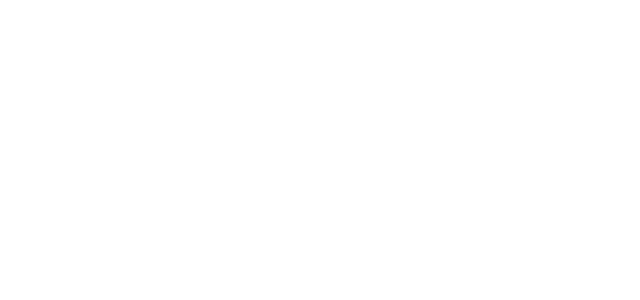
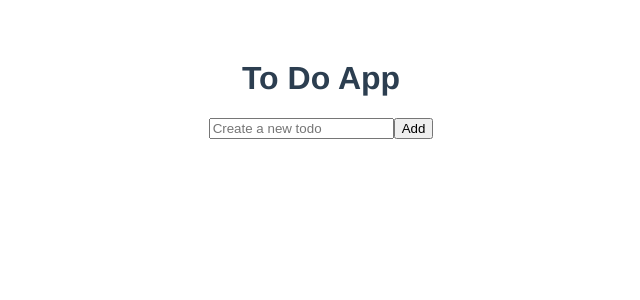
Before and after one commit to sinanabus/SinanA_modanisa, a Vue app in the folder todo_client/: page / in a window 1280 px wide. Shown: the top 300 px of the page, without its empty margins (319-959 px from the left). Built offline with nearby package versions, Linux system fonts and the light colour scheme.

Commit message:
App components rendered correctly - GREEN

```diff
--- a/todo_client/src/App.vue
+++ b/todo_client/src/App.vue
@@ -1,4 +1,7 @@
 <template>
+  <Header title="To Do App"></Header>
+  <AddToDoItem @addtodo='POSTtodo'></AddToDoItem>
+  <ToDoList v-bind:items='items'></ToDoList>
 </template>
 
 <script>
```
Also changed, not shown: 1 other file (tests, documents, lock files or other folders).
